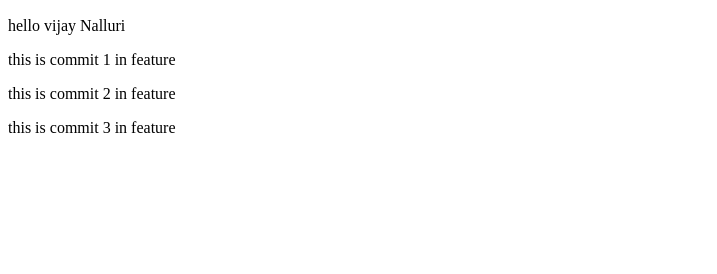
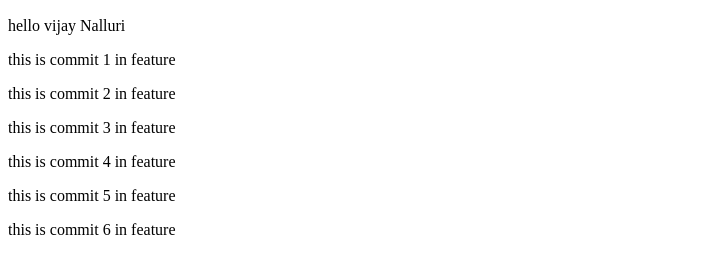
Before and after one commit to vijaynalluri/git_practice, a plain HTML site: page index.html in a window 1280 px wide. Shown: the part 110-384 px from the top of the page, without its empty margins (0-717 px from the left). Drawn offline with Linux system fonts and the light colour scheme.

Commit message:
Update index.html commit 3 f2

```diff
--- a/index.html
+++ b/index.html
@@ -20,5 +20,14 @@
     <p>
         this is commit 3 in feature
     </p>
+        <p>
+        this is commit 4 in feature
+    </p>
+        <p>
+        this is commit 5 in feature
+    </p>
+        <p>
+        this is commit 6 in feature
+    </p>
 </body>
 </html>
```
